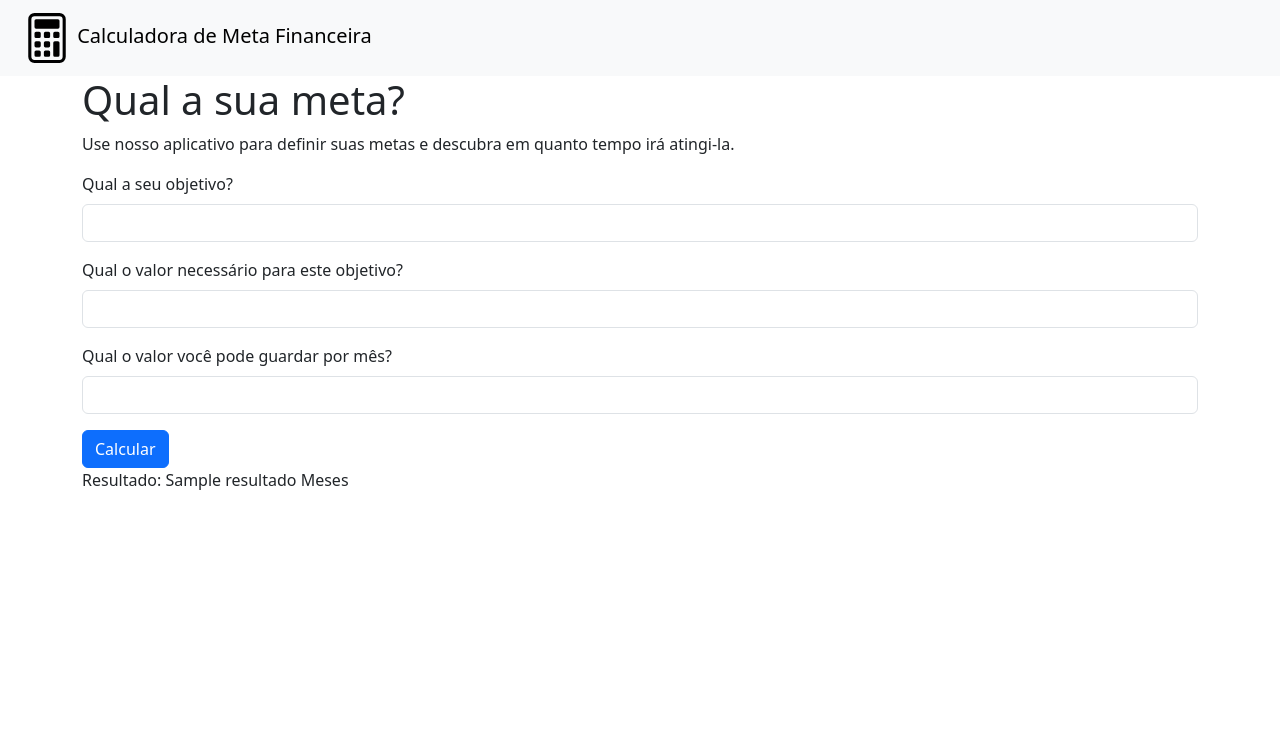
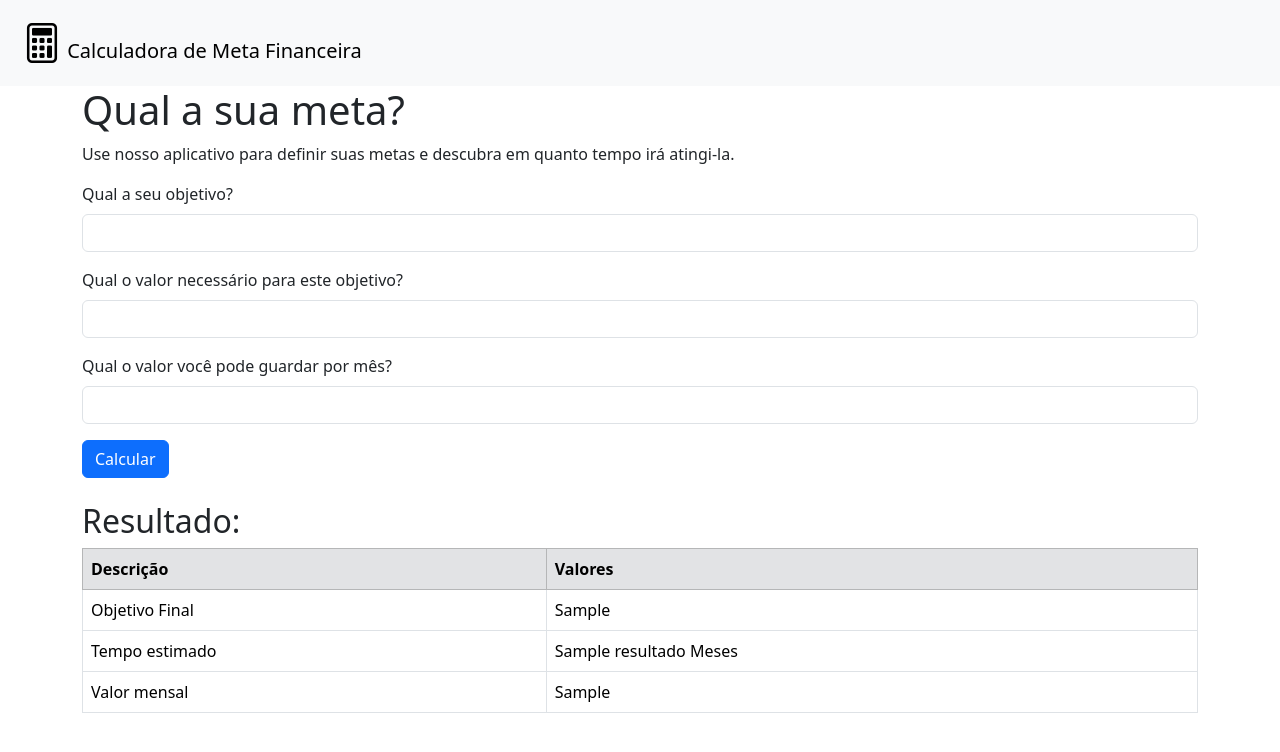
Before and after one commit to liviarqsoares/liviarqsoares.github.io, a Django app: template proj_metaFinanceira/app_metaFinanceira/templates/home.html in a window 1280 px wide. Shown: the top 752 px of the page. Run offline with Django 4.2, Linux system fonts and the light colour scheme; the template is opened without the code that fills it: most values are stand-ins (such as "Sample title", 1, 10 or a date in 2020).

Commit message:
Criando section resultado

```diff
--- a/proj_metaFinanceira/app_metaFinanceira/templates/home.html
+++ b/proj_metaFinanceira/app_metaFinanceira/templates/home.html
@@ -1,33 +1,32 @@
 <!DOCTYPE html>
-<html lang="en">
+<html lang="pt-br">
+
 <head>
   <link href="https://cdn.jsdelivr.net/npm/bootstrap@5.3.2/dist/css/bootstrap.min.css" rel="stylesheet"
     integrity="sha384-T3c6CoIi6uLrA9TneNEoa7RxnatzjcDSCmG1MXxSR1GAsXEV/Dwwykc2MPK8M2HN" crossorigin="anonymous">
-  <script src="https://cdn.jsdelivr.net/npm/bootstrap@5.3.2/dist/js/bootstrap.bundle.min.js"
-  integrity="sha384-C6RzsynM9kWDrMNeT87bh95OGNyZPhcTNXj1NW7RuBCsyN/o0jlpcV8Qyq46cDfL" crossorigin="anonymous"></script>
+  <link rel="stylesheet" href="https://cdn.jsdelivr.net/npm/bootstrap-icons@1.11.1/font/bootstrap-icons.css">
   <meta charset="UTF-8">
   <meta name="viewport" content="width=device-width, initial-scale=1.0">
   <title>Meta Financeira</title>
 </head>
+
 <body>
   <nav class="navbar navbar-light bg-light" style="padding-left: 10px;">
     <div class="container-fluid">
       <a class="navbar-brand" href="/" style="font-size: 20px;">
-        <svg xmlns="http://www.w3.org/2000/svg" width="50px" height="50px" fill="currentColor" class="bi bi-calculator" viewBox="0 0 16 16">
-          <path d="M12 1a1 1 0 0 1 1 1v12a1 1 0 0 1-1 1H4a1 1 0 0 1-1-1V2a1 1 0 0 1 1-1h8zM4 0a2 2 0 0 0-2 2v12a2 2 0 0 0 2 2h8a2 2 0 0 0 2-2V2a2 2 0 0 0-2-2H4z"/>
-          <path d="M4 2.5a.5.5 0 0 1 .5-.5h7a.5.5 0 0 1 .5.5v2a.5.5 0 0 1-.5.5h-7a.5.5 0 0 1-.5-.5v-2zm0 4a.5.5 0 0 1 .5-.5h1a.5.5 0 0 1 .5.5v1a.5.5 0 0 1-.5.5h-1a.5.5 0 0 1-.5-.5v-1zm0 3a.5.5 0 0 1 .5-.5h1a.5.5 0 0 1 .5.5v1a.5.5 0 0 1-.5.5h-1a.5.5 0 0 1-.5-.5v-1zm0 3a.5.5 0 0 1 .5-.5h1a.5.5 0 0 1 .5.5v1a.5.5 0 0 1-.5.5h-1a.5.5 0 0 1-.5-.5v-1zm3-6a.5.5 0 0 1 .5-.5h1a.5.5 0 0 1 .5.5v1a.5.5 0 0 1-.5.5h-1a.5.5 0 0 1-.5-.5v-1zm0 3a.5.5 0 0 1 .5-.5h1a.5.5 0 0 1 .5.5v1a.5.5 0 0 1-.5.5h-1a.5.5 0 0 1-.5-.5v-1zm0 3a.5.5 0 0 1 .5-.5h1a.5.5 0 0 1 .5.5v1a.5.5 0 0 1-.5.5h-1a.5.5 0 0 1-.5-.5v-1zm3-6a.5.5 0 0 1 .5-.5h1a.5.5 0 0 1 .5.5v1a.5.5 0 0 1-.5.5h-1a.5.5 0 0 1-.5-.5v-1zm0 3a.5.5 0 0 1 .5-.5h1a.5.5 0 0 1 .5.5v4a.5.5 0 0 1-.5.5h-1a.5.5 0 0 1-.5-.5v-4z"/>
-        </svg>
+        <i class="bi bi-calculator fs-1"></i>
         Calculadora de Meta Financeira
       </a>
     </div>
   </nav>
 
+  <section>
     <div class="container">
       <h1>Qual a sua meta?</h1>
       <p>Use nosso aplicativo para definir suas metas e descubra em quanto tempo irá atingi-la.</p>
     </div>
 
-  <section class="container" name="formulario_metas">
+    <div class="container" name="formulario_metas">
       <form method="post" action="{% url 'calcular' %}">
         {% csrf_token %}
         <div class="mb-3">
@@ -44,13 +43,39 @@
         </div>
         <button type="submit" class="btn btn-primary">Calcular</button>
       </form>
-    {% if resultado %}
-    <div>
-      Resultado: {{ resultado }} Meses
     </div>
-    {% endif %}
   </section>
+  <br />
+  <section class="container">
+    <h2>Resultado:</h2>
+
+    <table class="table table-bordered">
+      <thead>
+        <tr class="table-secondary">
+          <th>Descrição</th>
+          <th>Valores</th>
+        </tr>
+      </thead>
+      <tbody>
+        <tr>
+          <td>Objetivo Final</td>
+          <td>{{ n1 }}</td>
+        </tr>
+        <tr>
+          <td>Tempo estimado</td>
+          <td>{{ resultado }} Meses</td>
+        </tr>
+        <tr>
+          <td>Valor mensal</td>
+          <td>{{n2}}</td>
+        </tr>
+      </tbody>
+    </table>
+  </section>
+  <script src="https://cdn.jsdelivr.net/npm/bootstrap@5.3.2/dist/js/bootstrap.bundle.min.js"
+    integrity="sha384-C6RzsynM9kWDrMNeT87bh95OGNyZPhcTNXj1NW7RuBCsyN/o0jlpcV8Qyq46cDfL"
+    crossorigin="anonymous"></script>
+</body>
 
 
-</body>
 </html>
```
Lines whose indentation alone changed are shown as unchanged.
